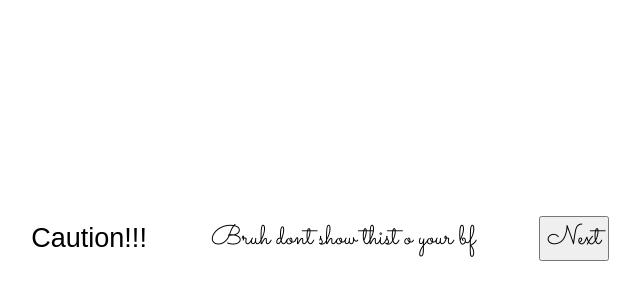
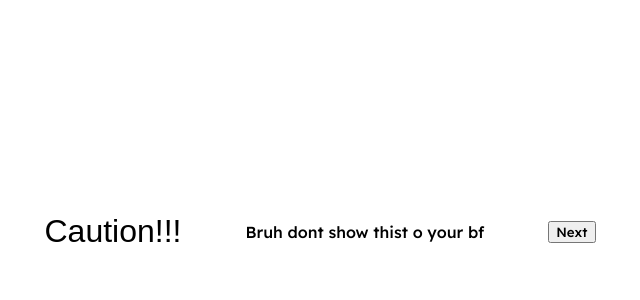
Before and after one commit to 21002624/Birthday, a React (Create React App) app: page / in a window 1280 px wide. Shown: the part 64-364 px from the top of the page, without its empty margins (320-960 px from the left). Built offline with nearby package versions, Linux system fonts and the light colour scheme; a web font is replaced by a local one.

Commit message:
redirect

```diff
--- a/src/styles.css
+++ b/src/styles.css
@@ -1,12 +1,11 @@
-
-@import url('https://fonts.googleapis.com/css2?family=Sacramento&display=swap');
+@import url('https://fonts.googleapis.com/css2?family=Lexend+Deca:wght@100..900&display=swap');
 @import url('https://fonts.googleapis.com/css2?family=Bowlby+One+SC&display=swap');
 
 *{
-    font-family: "Sacramento", cursive;
-  font-weight: 400;
+    font-family: "Lexend Deca", sans-serif;
+  font-optical-sizing: auto;
+  font-weight: 500;
   font-style: normal;
-  font-size: 1.3rem;
 }
 h1{
     font-family: "Bowlby One SC", sans-serif;
```
